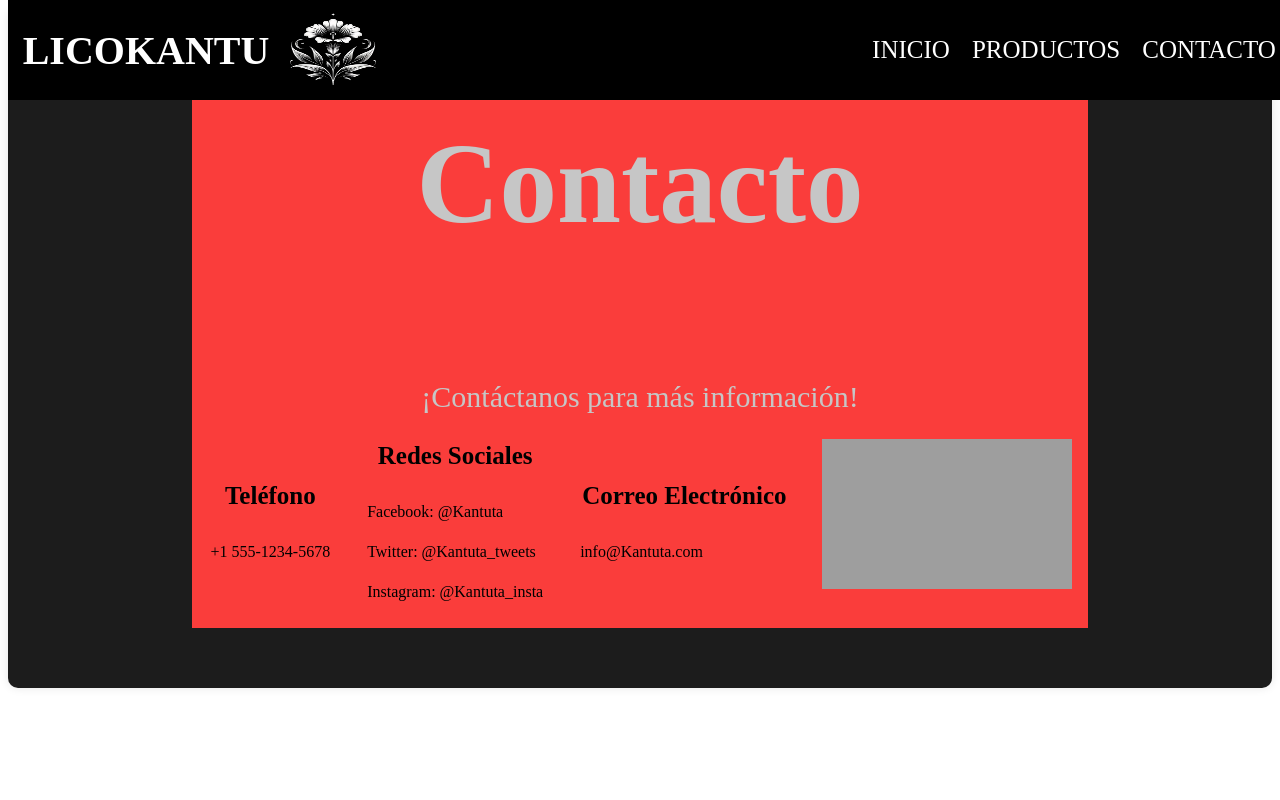
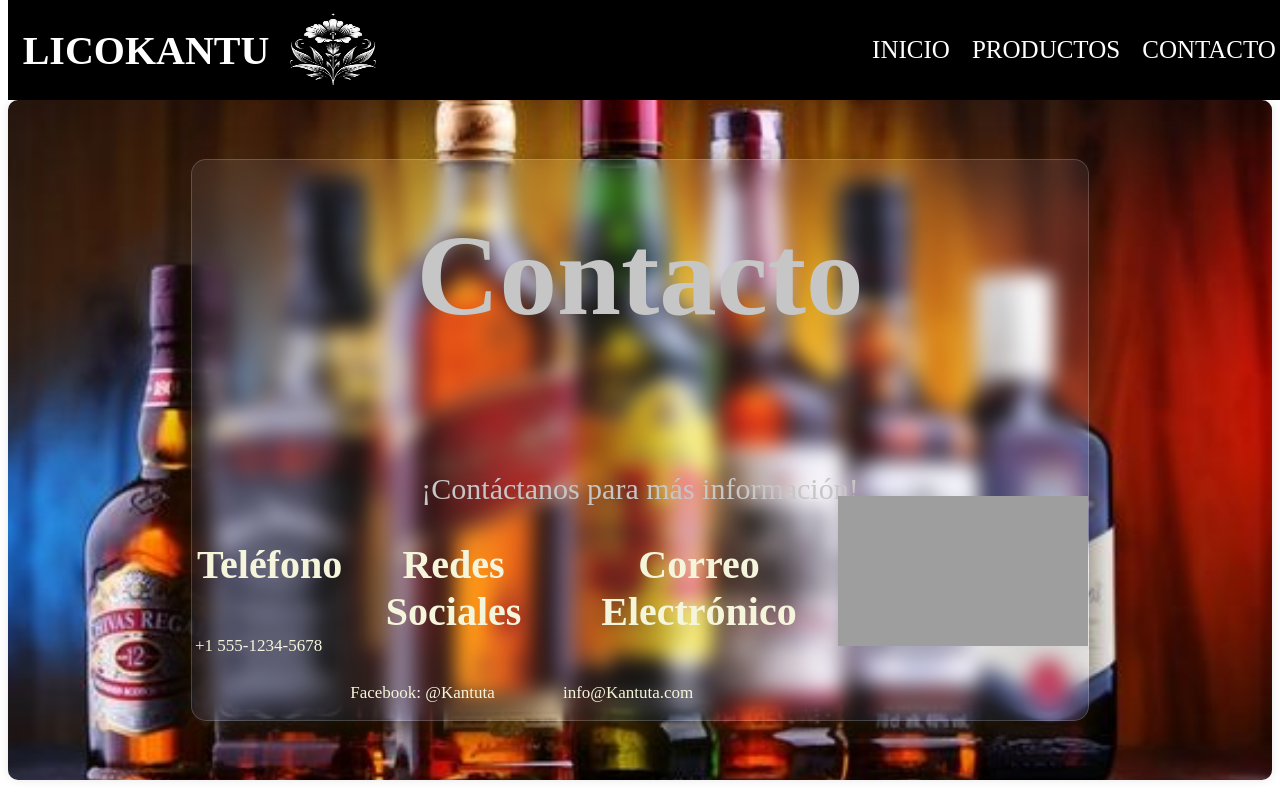
Before and after one commit to Renevc14/FinalTecWeb, an Angular app in the folder frontend/mi-tienda-main/: page /contacto in a window 1280 px wide. Built offline with nearby package versions, Linux system fonts and the light colour scheme; grey boxes are pictures that could not be loaded; a web font is replaced by a local one.

Commit message:
Añadido back y front para ver detalle produucto y contacto mejorado

```diff
--- a/frontend/mi-tienda-main/src/app/elementos/detalle-producto/detalle-producto.component.scss
+++ b/frontend/mi-tienda-main/src/app/elementos/detalle-producto/detalle-producto.component.scss
@@ -15,7 +15,7 @@
 
 .contenedorImg {
   width: 100%;
-  height: 70%;
+  height: 65%;
   display: flex;
   justify-content: center;
   align-items: center;
--- a/frontend/mi-tienda-main/src/app/paginas/contacto/contacto.component.scss
+++ b/frontend/mi-tienda-main/src/app/paginas/contacto/contacto.component.scss
@@ -11,15 +11,34 @@
   display: flex;
   justify-content: center;
   align-items: center;
+  margin-top: 100px;
+
+
+  background-image: url('../../../assets/images/FondoContacto1.jpg');
+  /* Reemplaza con la ruta de tu imagen */
+  background-size: cover;
+  /* Ajusta el tamaño de la imagen para cubrir completamente el fondo */
+  background-position: center;
+  /* Centra la imagen */
+  background-repeat: no-repeat;
+  /* Evita que la imagen se repita */
 
 }
 
-.containerInformacion{
-  background-color: #fa3d3b;
+.containerInformacion {
+  background-color: #fefefe13;
+  backdrop-filter: blur(10px);
   width: 70vw;
   height: 70vh;
+  border: 1px solid #fefefe2e;
+  border-radius: 15px;
+  box-shadow: 0 10px 35px 0 #362100a6;
+  overflow: hidden;
+  position: relative;
+  z-index: 1;
 }
-.containerSubtitulo{
+
+.containerSubtitulo {
   width: 100%;
   height: 60%;
   display: flex;
@@ -27,20 +46,22 @@
   justify-content: center;
   flex-direction: column;
 }
-.informacion-contacto{
+
+.informacion-contacto {
   width: 100%;
   height: 40%;
   display: flex;
-  justify-content: space-around;
-  align-items: center;
+  justify-content: space-evenly;
+  align-items: flex-start;
 
 }
 
-.tituloContacto{
+.tituloContacto {
   font-size: 115px;
   color: #c6c6c6;
 }
-.subContacto{
+
+.subContacto {
 
   color: #c6c6c6;
   font-size: 30px;
@@ -48,14 +69,17 @@
 
 }
 
-h3{
-  font-size: 25px;
+h3 {
+  font-size: 40px;
   padding: 5px;
+  color: beige;
 }
-p{
-  font-size: 16px;
+
+p {
+  font-size: 17px;
   padding: 3px;
   text-align: left;
+  color: beige;
 }
 
 // h2 {
--- a/frontend/mi-tienda-main/src/app/paginas/producto/producto.component.html
+++ b/frontend/mi-tienda-main/src/app/paginas/producto/producto.component.html
@@ -1,8 +1,7 @@
 
 <section class="oneProductSection">
   <div class="espacioBtAtras">
-
-      <button class="btAtras" (click)="goBack()">←Atrás</button>
+      <button class="btn" (click)="goBack()">Atrás</button>
   </div>
   <div class="oneProductContainer">
       <div class="imgContainer">
--- a/frontend/mi-tienda-main/src/app/paginas/producto/producto.component.scss
+++ b/frontend/mi-tienda-main/src/app/paginas/producto/producto.component.scss
@@ -2,12 +2,14 @@
     display: flex;
     align-items: center;
     justify-content: center;
-    width: 100%;
+    width: 99%;
     // padding: 20px;
     flex-direction: column;
+    margin-top: 120px;
+    // box-shadow: 0px 0px 17rgba(255, 255, 255, 0.302)gb(6 6 6 / 65%);
 }
 .oneProductContainer{
-    width: 70%;
+    width: 50%;
     margin: auto;
     border-radius: 10px;
     padding: 10px;
@@ -17,7 +19,8 @@
     height: auto;
     margin-bottom: 20px;
     // border-radius: 20px;
-    box-shadow: 0 3px 6px #ca25104d;
+    // box-shadow: 0 3px 6px #ca25104d;
+    box-shadow: 0px 0px 17rgba(255, 255, 255, 0.302)gb(6 6 6 / 65%);
 }
 .imgContainer{
     width: 50%;
@@ -70,24 +73,53 @@
 }
 
 .espacioBtAtras{
-    width: 100%;
-    height: 10vh;
+    width: 88%;
+    height: 15vh;
     padding: 5px;
     margin: 5px;
     display: flex;
 
 }
-.btAtras{
-    width: 100px;
-    height: 40px;
-    /* margin: -2px; */
-    margin-left: 140px;
-    font-size: 20px;
-    font-weight: 400;
-    background-color: transparent;
-    border-color: #00000080;
+// .btAtras{
+//     width: 100px;
+//     height: 40px;
+//     /* margin: -2px; */
+//     margin-left: 140px;
+//     font-size: 20px;
+//     font-weight: 400;
+//     background-color: transparent;
+//     border-color: #00000080;
+//     border: none;
+// }
+// .btAtras:hover{
+//     cursor: pointer;
+// }
+
+
+.btn {
+    font-size: 1.2rem;
+    padding: 1rem 2.5rem;
     border: none;
+    outline: none;
+    border-radius: 0.4rem;
+    cursor: pointer;
+    text-transform: uppercase;
+    background-color: rgb(14, 14, 26);
+    color: rgb(234, 234, 234);
+    font-weight: 700;
+    transition: 0.6s;
+    box-shadow: 0px 0px 60px #1f4c65;
+    -webkit-box-reflect: below 10px linear-gradient(to bottom, rgba(0,0,0,0.0), rgba(0,0,0,0.4));
+    width: 145px;
+    height: 54px;
 }
-.btAtras:hover{
-    cursor: pointer;
-}
+
+  .btn:active {
+    scale: 0.92;
+  }
+
+  .btn:hover {
+    background: rgb(2,29,78);
+    background: linear-gradient(270deg, rgba(2, 29, 78, 0.681) 0%, rgba(31, 215, 232, 0.873) 60%);
+    // color: rgb(4, 4, 38);
+  }
--- a/frontend/mi-tienda-main/src/app/paginas/productos/productos.component.html
+++ b/frontend/mi-tienda-main/src/app/paginas/productos/productos.component.html
@@ -12,7 +12,7 @@
 
       <div class="containerProductosFiltrados" *ngFor="let producto of productosFiltrados" [class.productobuscar]="mostrarDetalles">
         <app-detalle-producto
-          [id] = "producto.id"
+          [id]="producto.doc_id"
           [nombre]="producto.nombre"
           [precio]="producto.precio"
           [imagen]="producto.imagen"
@@ -27,7 +27,7 @@
     <div class="containerProductos">
       <div *ngFor="let producto of productos" class="productos">
         <app-detalle-producto
-          [id] = "producto.id"
+          [id]="producto.doc_id"
           [nombre]="producto.nombre"
           [precio]="producto.precio"
           [imagen]="producto.imagen"
```
Also changed, not shown: frontend/mi-tienda-main/src/assets/images/FondoContacto1.jpg (added), 1 other file (tests, documents, lock files or other folders). Lines whose indentation alone changed are shown as unchanged.
